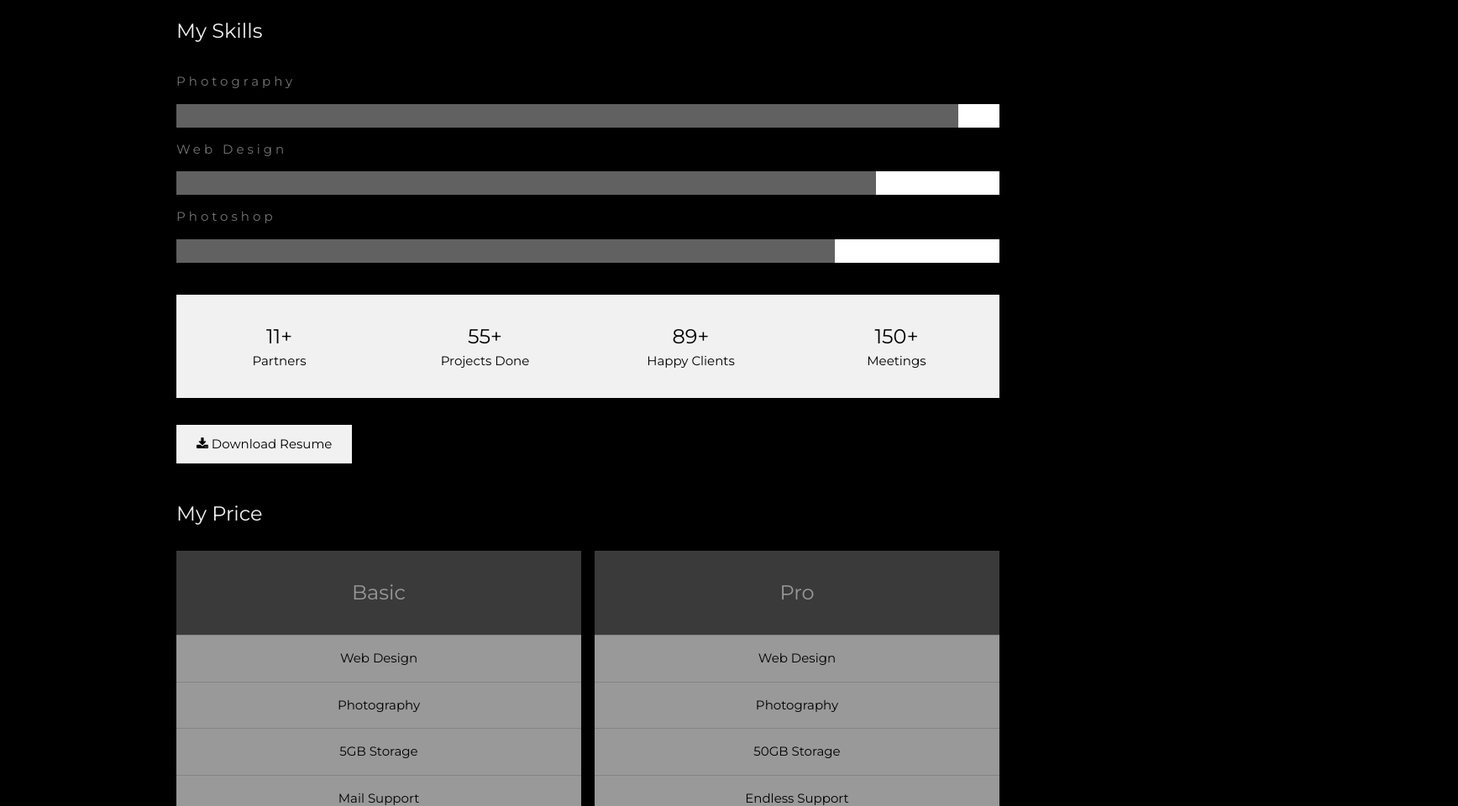
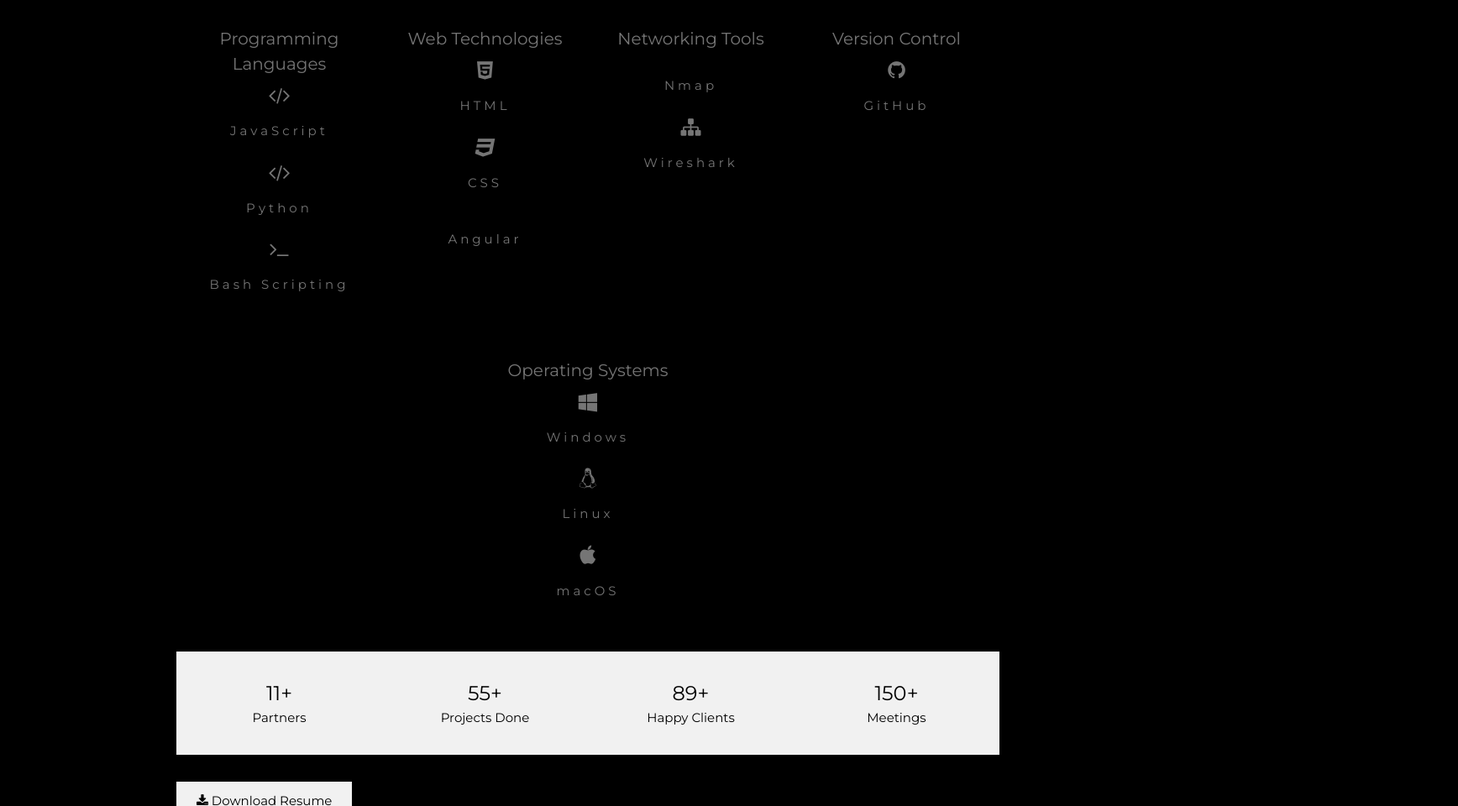
Before and after one commit to mthimkulu23/Cybersecurity_portfolio, a plain HTML site: page Cybersecurity_portfolio/index.html in a window 1280 px wide. Shown: the part 1183-2143 px from the top of the page at 84% size, 1736 px wide, since content can reach past the window. Drawn offline with nearby package versions, Linux system fonts and the light colour scheme.

Commit message:
inserted skills

```diff
--- a/Cybersecurity_portfolio/index.html
+++ b/Cybersecurity_portfolio/index.html
@@ -53,7 +53,7 @@
   </div>
   </header>
 
-  <footer class="w3-content w3-padding-64 w3-text-grey w3-xlarge" style="letter-spacing:5px;">
+  <footer class="w3-content w3-padding-64 w3-text-grey w3-xlarge" style="letter-spacing:5px; margin-right: -480px; margin-top: -80px;">
     <a href="https://wa.me/yourwhatsappnumber" target="_blank">
         <i class="fa fa-whatsapp w3-hover-opacity"></i>
     </a>
@@ -86,19 +86,80 @@
       actively involved in system security monitoring, threat detection, and vulnerability
       assessments. Skilled in utilizing SIEM tools, conducting penetration testing, and implementing security best practices.
     </p>
+
+
     <h3 class="w3-padding-16 w3-text-light-grey">My Skills</h3>
-    <p class="w3-wide">Photography</p>
-    <div class="w3-white">
-      <div class="w3-dark-grey" style="height:28px;width:95%"></div>
+
+<div class="skills-container">
+    <div class="skill-category">
+        <h4>Programming Languages</h4>
+        <div class="skill-item">
+            <i class="fa fa-code skill-icon"></i>
+            <p class="w3-wide">JavaScript</p>
+        </div>
+        <div class="skill-item">
+            <i class="fa fa-code skill-icon"></i>
+            <p class="w3-wide">Python</p>
+        </div>
+        <div class="skill-item">
+            <i class="fa fa-terminal skill-icon"></i>
+            <p class="w3-wide">Bash Scripting</p>
+        </div>
     </div>
-    <p class="w3-wide">Web Design</p>
-    <div class="w3-white">
-      <div class="w3-dark-grey" style="height:28px;width:85%"></div>
+
+    <div class="skill-category">
+        <h4>Web Technologies</h4>
+        <div class="skill-item">
+            <i class="fa fa-html5 skill-icon"></i>
+            <p class="w3-wide">HTML</p>
+        </div>
+        <div class="skill-item">
+            <i class="fa fa-css3 skill-icon"></i>
+            <p class="w3-wide">CSS</p>
+        </div>
+        <div class="skill-item">
+            <i class="fa fa-angular skill-icon"></i>
+            <p class="w3-wide">Angular</p>
+        </div>
     </div>
-    <p class="w3-wide">Photoshop</p>
-    <div class="w3-white">
-      <div class="w3-dark-grey" style="height:28px;width:80%"></div>
-    </div><br>
+
+    <div class="skill-category">
+        <h4>Networking Tools</h4>
+        <div class="skill-item">
+            <i class="fa fa-network-wired skill-icon"></i>
+            <p class="w3-wide">Nmap</p>
+        </div>
+        <div class="skill-item">
+            <i class="fa fa-sitemap skill-icon"></i>
+            <p class="w3-wide">Wireshark</p>
+        </div>
+    </div>
+
+    <div class="skill-category">
+        <h4>Version Control</h4>
+        <div class="skill-item">
+            <i class="fa fa-github skill-icon"></i>
+            <p class="w3-wide">GitHub</p>
+        </div>
+    </div>
+
+    <div class="skill-category">
+        <h4>Operating Systems</h4>
+        <div class="skill-item">
+            <i class="fa fa-windows skill-icon"></i>
+            <p class="w3-wide">Windows</p>
+        </div>
+        <div class="skill-item">
+            <i class="fa fa-linux skill-icon"></i>
+            <p class="w3-wide">Linux</p>
+        </div>
+        <div class="skill-item">
+            <i class="fa fa-apple skill-icon"></i>
+            <p class="w3-wide">macOS</p>
+        </div>
+    </div>
+</div>
+
 
     <div class="w3-row w3-center w3-padding-16 w3-section w3-light-grey">
       <div class="w3-quarter w3-section">
--- a/Cybersecurity_portfolio/style.css
+++ b/Cybersecurity_portfolio/style.css
@@ -22,3 +22,28 @@ body, h1,h2,h3,h4,h5,h6 {font-family: "Montserrat", sans-serif}
     box-shadow: 0 4px 15px rgba(0, 0, 0, 0.3); /* Adds a shadow effect on hover */
     border-color: #007bff; /* Changes border color on hover (optional) */
 }
+
+
+.skills-container {
+    display: flex;
+    flex-wrap: wrap; /* Allow items to wrap */
+    justify-content: space-around; /* Space items evenly */
+}
+
+.skill-category {
+    margin: 20px; /* Space around each category */
+    text-align: center; /* Center category titles */
+    flex-basis: 200px; /* Set a base width for categories */
+}
+
+.skill-item {
+    display: flex;
+    flex-direction: column; /* Stack icon above text */
+    align-items: center; /* Center items horizontally */
+    margin: 10px; /* Space between skill items */
+}
+
+.skill-icon {
+    font-size: 24px; /* Icon size */
+    margin-bottom: 5px; /* Space between icon and text */
+}
```
